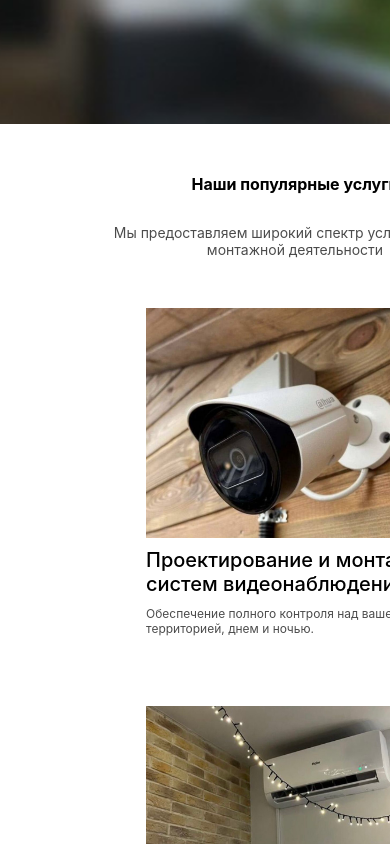
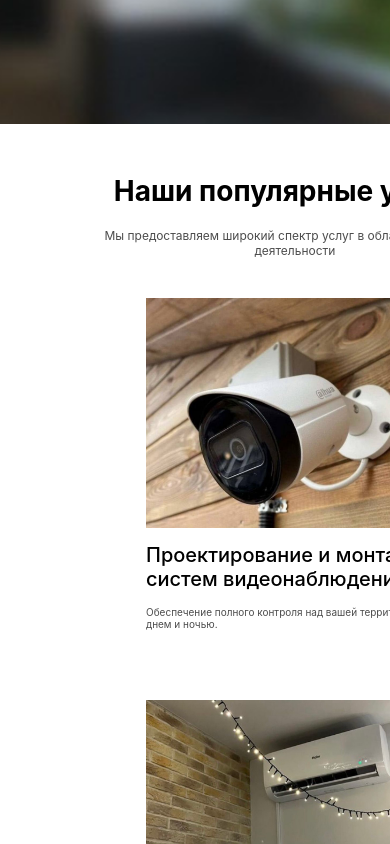
Before and after one commit to K-a-R-a-T-e-L-L/vidsave, a Next.js app: page / in a window 390 px wide. Shown: the part 720-1564 px from the top of the page. Built offline with nearby package versions, Linux system fonts and the light colour scheme.

Commit message:
Correcting the mobile layout

```diff
--- a/src/app/components/Advantages/styles.module.scss
+++ b/src/app/components/Advantages/styles.module.scss
@@ -119,19 +119,29 @@
             font-size: 16px !important;
         }
 
+        .box__title {
+            font-size: 28px !important;
+        }
+
         .box__roadmap {
             column-gap: 10px !important;
 
+            .roadmap__el__title {
+                font-size: 20px !important;
+            }
+
             .roadmap__item {
                 height: 85% !important;
+                min-width: 300px !important;
+                min-height: 350px !important;
                 border-radius: 10px 10px 50px 50px !important;
 
                 .roadmap__el__list_points {
                     .list_points__point {
-                        font-size: 12px !important;
+                        font-size: 10px !important;
 
                         .point__main_text {
-                            font-size: 14px !important;
+                            font-size: 12px !important;
                         }
                     }
                 }
@@ -141,17 +151,19 @@
 }
 
 @media (width < 900px) {
+    .advantages {
+        min-height: 1650px;
+
         .advantages__article_first {
-        height: 100% !important;
             padding-bottom: 20px !important;
+            min-height: 1650px !important;
 
             .box__roadmap {
                 flex-direction: column !important;
                 row-gap: 50px !important;
+                height: 70% !important;
 
                 .roadmap__item {
-                width: 350px !important;
-                height: 350px !important;
                     row-gap: 20px;
                     padding: 15px !important;
 
@@ -162,3 +174,4 @@
             }
         }
     }
+}
--- a/src/app/components/Contacts/styles.module.scss
+++ b/src/app/components/Contacts/styles.module.scss
@@ -34,7 +34,7 @@
             display: flex;
             flex-direction: column;
             justify-content: space-between;
-            column-gap: 30px;
+            column-gap: 60px;
 
             .container__contact {
                 display: flex;
@@ -131,9 +131,14 @@
         font-size: 12px !important;
     }
 
+    .box_text__title{
+        font-size: 28px !important;
+    }
+
     .box_contacts__container{
         justify-content: start !important;
     }
+
     .container__contact {
         width: 200px !important;
         height: 150px !important;
@@ -147,7 +152,7 @@
         }
 
         .contact__title {
-            font-size: 14px !important;
+            font-size: 20px !important;
         }
 
         .contact__link {
--- a/src/app/components/Information/styles.module.scss
+++ b/src/app/components/Information/styles.module.scss
@@ -109,11 +109,10 @@
                 .box_text__title {
                     width: 60%;
                     color: white !important;
-                    font-size: 22px !important;
                 }
 
                 .box_text__description {
-                    width: 80% !important;
+                    width: 70% !important;
                     font-size: 14px !important;
                     color: white !important;
                 }
--- a/src/app/components/PriceList/styles.module.scss
+++ b/src/app/components/PriceList/styles.module.scss
@@ -40,7 +40,7 @@
                 flex-direction: column;
                 align-items: start;
                 justify-content: space-evenly;
-                row-gap: 10px;
+                row-gap: 15px;
                 padding: 10px;
                 cursor: pointer;
                 transition: box-shadow 0.2s ease-in-out, scale 0.2s ease-in-out;
@@ -85,7 +85,7 @@
         flex-direction: column;
         justify-content: center;
         row-gap: 40px;
-        padding: 30px 30px;
+        padding: 0 30px;
 
         .article_last__title {
             width: 60%;
@@ -145,15 +145,45 @@
     .price_list__article_first {
         row-gap: 30px !important;
     }
+
+    .article_first__title {
+        font-size: 28px !important;
+    }
+
+    .article_first__description {
+        font-size: 12px !important;
+    }
+
+    .article_last__title {
+        font-size: 28px !important;
+    }
+
+    .article_last__description {
+        font-size: 12px !important;
+    }
+
+    .card__title {
+        font-size: 20px !important;
+    }
+
+    .card__description {
+        font-size: 10px !important;
+    }
 }
 
 @media (width < 900px) {
+    .price_list__article_first {
+        padding: 50px 30px !important;
+        row-gap: 20px !important;
+        min-height: 150vh !important;
+
         .article_first__description {
             width: 80% !important;
             margin-left: auto;
             margin-right: auto;
             text-align: center;
         }
+
 
         .article_first__box_services {
             flex-direction: column;
@@ -166,10 +196,12 @@
                 width: 60% !important;
             }
         }
+    }
 
     .price_list__article_last {
-        padding-top: 50px !important;
+        padding: 50px 30px !important;
         row-gap: 20px !important;
+        min-height: 150vh !important;
 
         .article_last__description {
             text-align: center;
--- a/src/app/styles/globals.css
+++ b/src/app/styles/globals.css
@@ -55,13 +55,3 @@ h5 {
 p {
   opacity: 0.7;
 }
-
-@media (width < 1200px) {
-  h2 {
-    font-size: 28px !important;
-  }
-
-  h3 {
-    font-size: 20px !important;
-  }
-}
```
Lines whose indentation alone changed are shown as unchanged.
